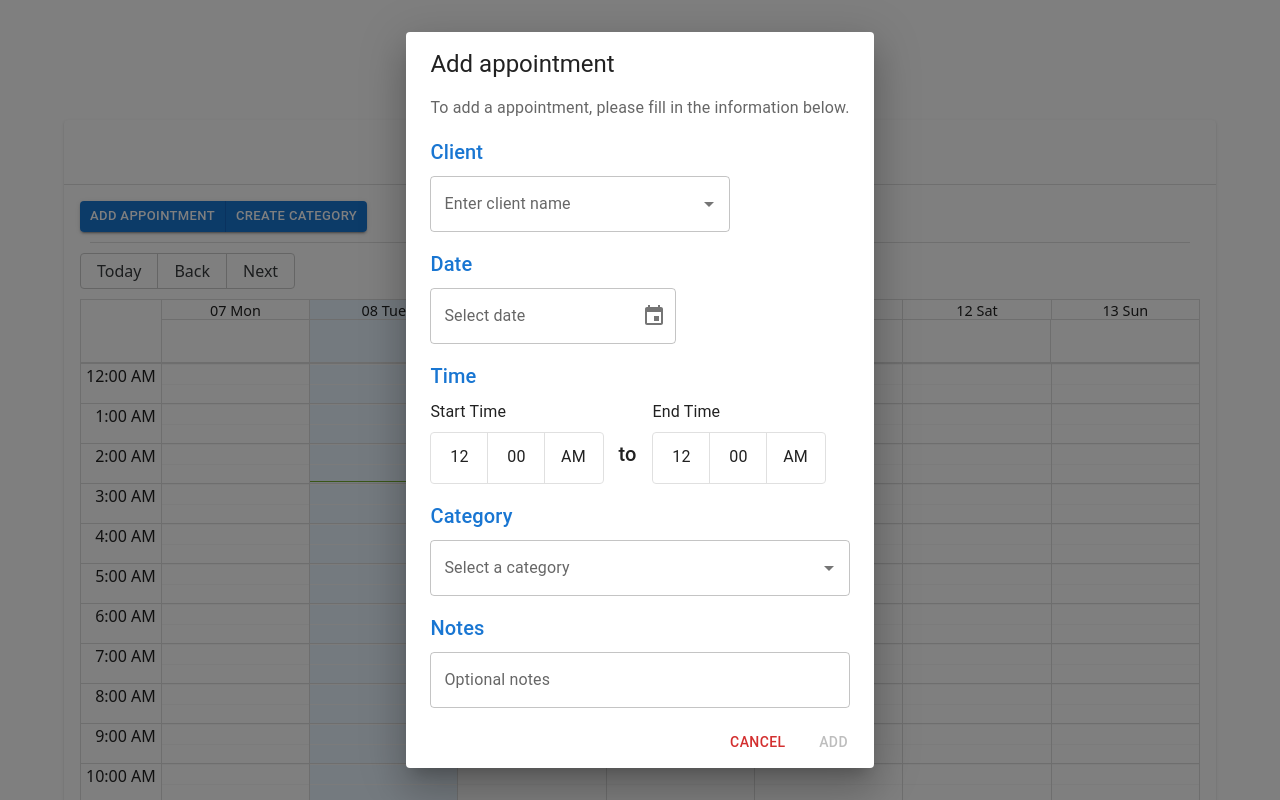
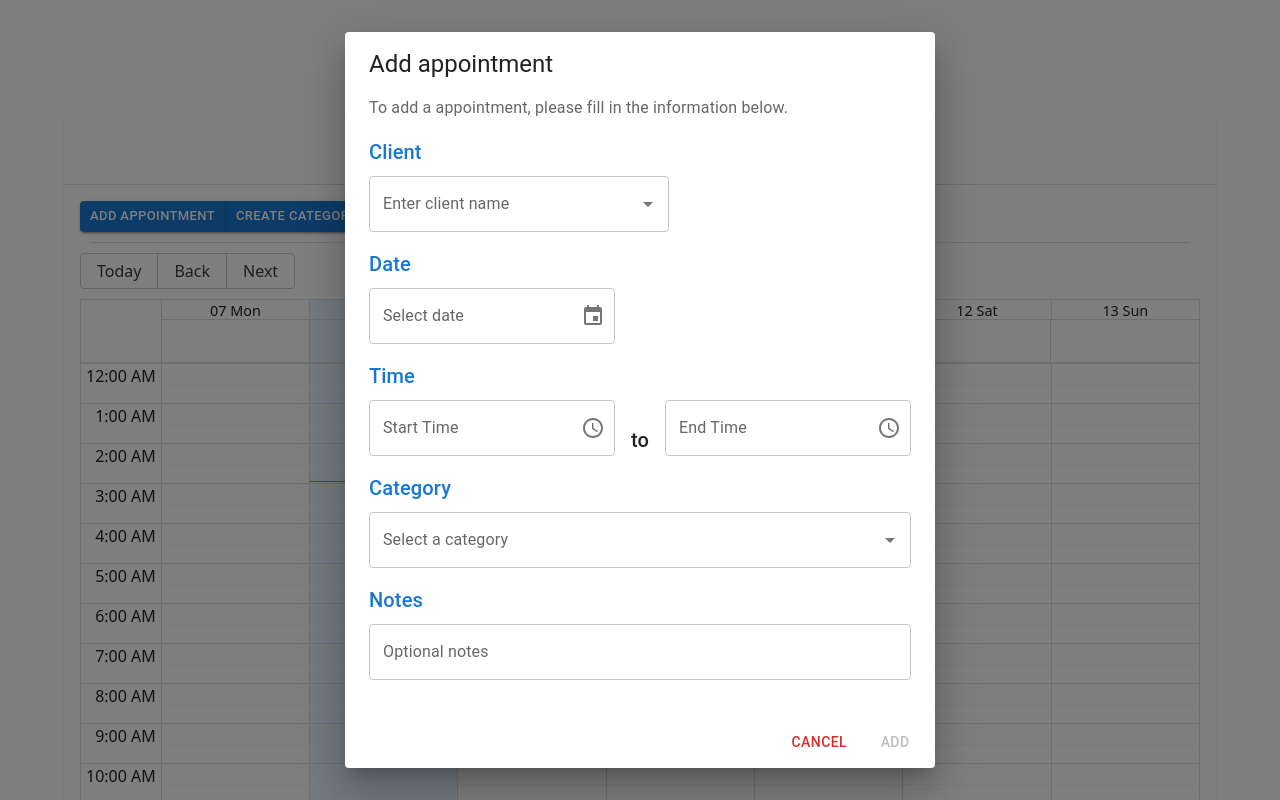
Before and after one commit to daphne-simons/clinic-organiser, a React (Vite) app: page / in a window 1280 px wide. Both pictures are taken after a click on the button "ADD APPOINTMENT". Shown: the top 800 px of the page. Built offline with nearby package versions, Linux system fonts and the light colour scheme.

Commit message:
fix bug - use TimePicker

```diff
--- a/src/components/AddDatePickerAppointmentModal.tsx
+++ b/src/components/AddDatePickerAppointmentModal.tsx
@@ -23,6 +23,7 @@ import {
   LocalizationProvider,
   DatePicker,
   MultiSectionDigitalClock,
+  TimePicker,
 } from "@mui/x-date-pickers"
 import dayjs from "dayjs"
 import type { DatePickerAppointmentFormData, IAppointmentInfo, ICategory } from "../models"
@@ -111,10 +112,10 @@ const [formData, setFormData] =
         ? addHours(formData.start, 12)
         : setMinToZero(formData.end),
       notes: formData.notes,
-       };
+    }
 
-       onAddAppointment(newAppointment);
-       setFormData(initialFormData);
+    onAddAppointment(newAppointment)
+    setFormData(initialFormData)
   }
 
   // Handle Date change
@@ -245,48 +246,24 @@ const [formData, setFormData] =
                 flexWrap: "wrap",
               }}
             >
-              {/* // STRETCH: handle both start and end time in a single input and handler function */}
-              {/* <TimeRangePicker
-                value={value}
-                onChange={handleTimeChange}
-              /> */}
               {/* Start Time */}
               <Box>
-                <Typography variant="body1" sx={{ mb: 1 }}>
-                  Start Time
-                </Typography>
-                <MultiSectionDigitalClock
+                <TimePicker
+                  label="Start Time"
                   value={formData.start}
                   onChange={handleStartTimeChange}
-                  sx={{
-                    border: "1px solid #e0e0e0",
-                    borderRadius: 1,
-                    maxHeight: 50,
-                    overflow: "auto",
-                  }}
                 />
               </Box>
-
               {/* "to" separator */}
               <Typography variant="h6" sx={{ mt: 3 }}>
                 to
               </Typography>
-
               {/* End Time */}
               <Box>
-                <Typography variant="body1" sx={{ mb: 1 }}>
-                  End Time
-                </Typography>
-                <MultiSectionDigitalClock
+                <TimePicker
+                  label="End Time"
                   value={formData.end}
                   onChange={handleEndTimeChange}
-                  minTime={formData.start ? dayjs(formData.start).toDate() : undefined}
-                  sx={{
-                    border: "1px solid #e0e0e0",
-                    borderRadius: 1,
-                    maxHeight: 50,
-                    overflow: "auto",
-                  }}
                 />
               </Box>
             </Box>
```
Lines whose indentation alone changed are shown as unchanged.
